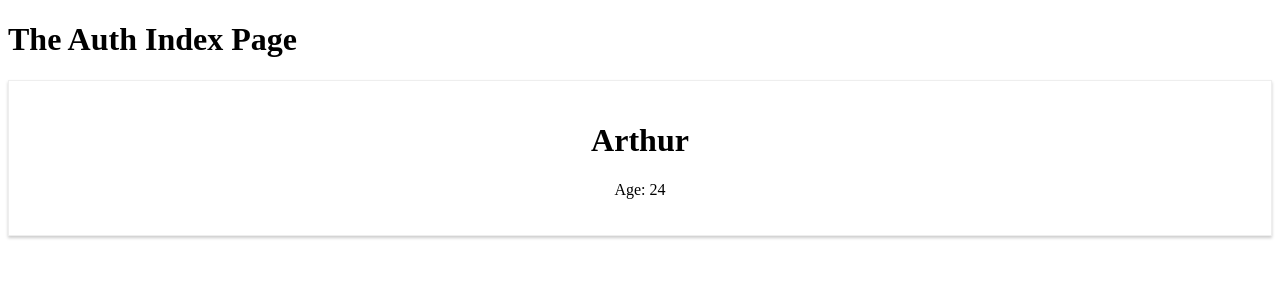
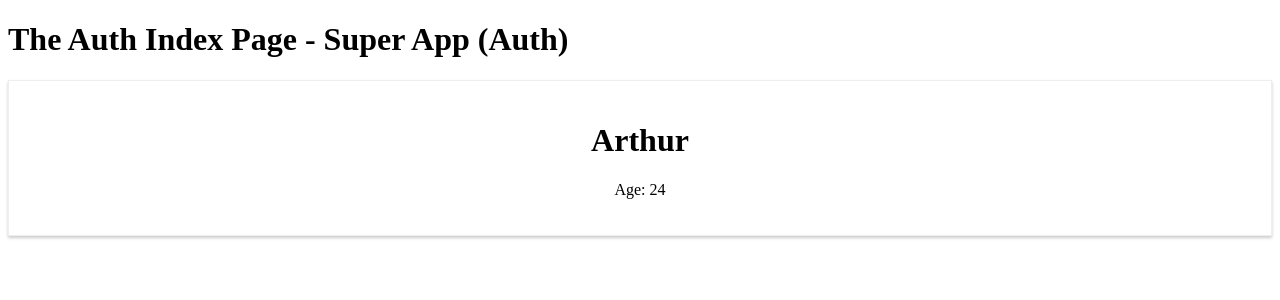
Before and after one commit to arthurs14/Intro-NextJS, a Next.js app: page /auth in a window 1280 px wide. Shown: the top 300 px of the page. Built offline with nearby package versions, Linux system fonts and the light colour scheme.

Commit message:
can write getInitialProps for non-class components as well

```diff
--- a/pages/auth/index.js
+++ b/pages/auth/index.js
@@ -2,11 +2,20 @@
 
 import User from '../../components/User';
 
-const authIndexPage = () => (
+const authIndexPage = ({ appName }) => (
   <div>
-    <h1>The Auth Index Page</h1>
+    <h1>The Auth Index Page - {appName}</h1>
     <User name="Arthur" age={24} />
   </div>
 );
 
+authIndexPage.getInitialProps = (context) => {
+  const promise = new Promise((resolve, reject) => {
+    setTimeout(() => {
+      resolve({ appName: 'Super App (Auth)' });
+    }, 1000);
+  });
+  return promise;
+}
+
 export default authIndexPage;
--- a/pages/index.js
+++ b/pages/index.js
@@ -4,7 +4,6 @@
 
 class IndexPage extends Component {
   static getInitialProps(context) {
-    console.log(context);
     const promise = new Promise((resolve, reject) => {
       setTimeout(() => {
         resolve({ appName: 'Super App' })
```
